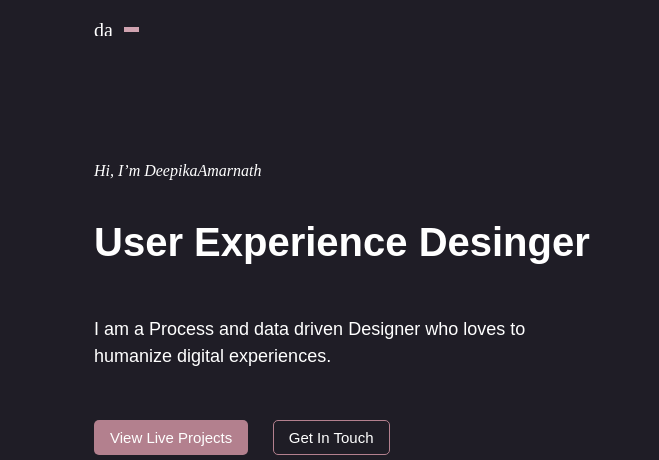
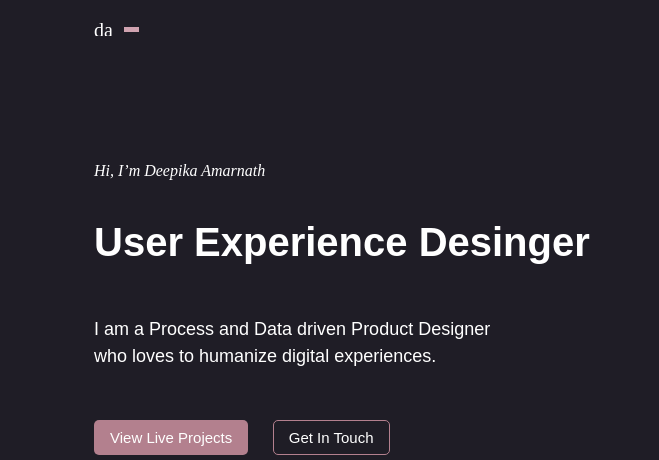
Before and after one commit to deepikaamarnath/deepikaamarnath, a plain HTML site: page index.html in a window 1280 px wide. Shown: the top 460 px of the page, 0-659 px from the left. Drawn offline with Linux system fonts and the light colour scheme; some packages are replaced by stand-ins of ours; a web font is replaced by a local one.

Commit message:
Update index.html

```diff
--- a/index.html
+++ b/index.html
@@ -53,9 +53,9 @@
         <div class="cnt-wrap">
             <div class="col-md-6">
               <div class="center">
-              <span><i>Hi, I’m DeepikaAmarnath</i></span>
+              <span><i>Hi, I’m Deepika Amarnath</i></span>
               <h1>User Experience Desinger</h1>
-              <h4 style="max-width: 80%">I am a Process and data driven Designer who loves to humanize digital experiences.</h4>
+              <h4 style="max-width: 80%">I am a Process and Data driven Product Designer who loves to humanize digital experiences.</h4>
               <!--<ul class="social-links nav-brd">
                 <li><a href="#linked">LinkedIn</a></li>
                 <li><a href="#bahance">Behance</a></li>
```
